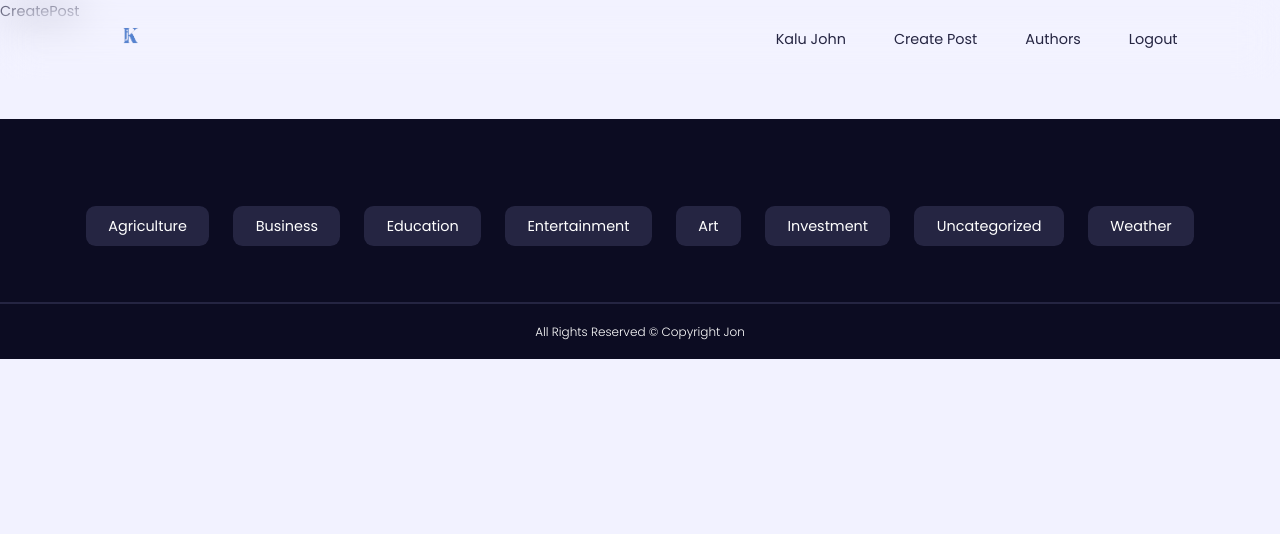
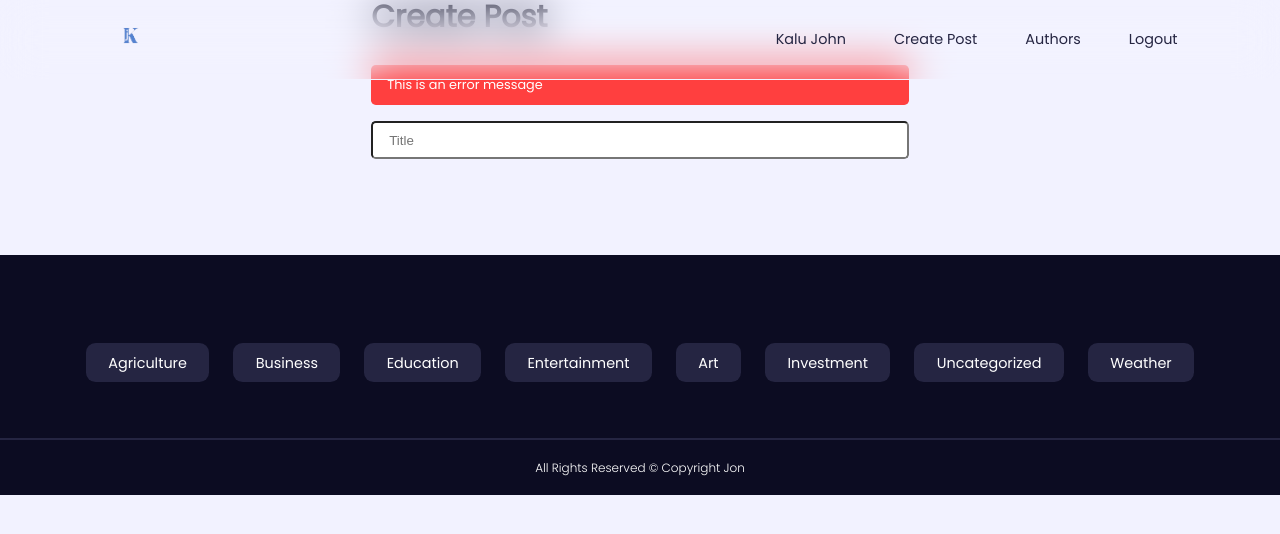
Before and after one commit to Johnni12/MERN-blog-app, a React (Vite) app: page /create in a window 1280 px wide. Shown: the top 534 px of the page. Built offline with nearby package versions, Linux system fonts and the light colour scheme.

Commit message:
Feat: Create Post component

```diff
--- a/src/pages/CreatePost.jsx
+++ b/src/pages/CreatePost.jsx
@@ -1,8 +1,21 @@
-import React from 'react'
+import React, { useState } from 'react'
 
 const CreatePost = () => {
+
+  const [title, setTitle]=useState('')
+  const [category, setCategory]=useState('')
+  const[description, setDescription]=useState('')
+  const[thumbnail,setThumbnail]=useState('')
   return (
-    <div>CreatePost</div>
+    <div className='create-post'>
+      <div className='container'>
+        <h2>Create Post</h2>
+        <p className='form__error-message'>This is an error message</p>
+        <form className='form create-post__form'>
+          <input type="text" placeholder='Title' value={title} onChange={e=>setTitle(e.target.value)} />
+        </form>
+      </div>
+    </div>
   )
 }
 
```
